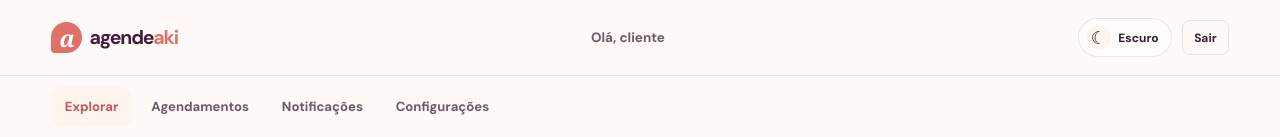
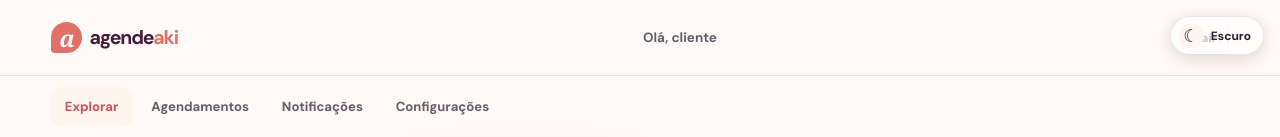
Before and after one commit to MatheusRodri/monorepo-agendeaki, a Next.js app in the folder frontend/: page /cliente/inicio in a window 1280 px wide. Shown: the top 137 px of the page. Built offline with nearby package versions, Linux system fonts and the light colour scheme; no server answers; a web font is replaced by a local one.

Commit message:
feat(ui): manter tema acessivel em todas as telas

```diff
--- a/frontend/app/layout.js
+++ b/frontend/app/layout.js
@@ -1,5 +1,6 @@
 import './globals.css';
 import RegistrarPwa from '../components/RegistrarPwa/RegistrarPwa';
+import AlternadorTema from '../components/AlternadorTema/AlternadorTema';
 import TelaManutencao from '../components/TelaManutencao/TelaManutencao';
 import ToastProvider from '../components/ToastProvider/ToastProvider';
 
@@ -22,6 +23,7 @@ export default function LayoutPrincipal({ children }) {
     <html lang="pt-BR">
       <body>
         <ToastProvider />
+        <AlternadorTema />
         {emManutencao ? <TelaManutencao /> : <><RegistrarPwa />{children}</>}
       </body>
     </html>
--- a/frontend/app/page.js
+++ b/frontend/app/page.js
@@ -1,4 +1,3 @@
-import AlternadorTema from '../components/AlternadorTema/AlternadorTema';
 import BotaoNavegacao from '../components/BotaoNavegacao/BotaoNavegacao';
 import CartaoInformacao from '../components/CartaoInformacao/CartaoInformacao';
 
@@ -35,7 +34,6 @@ export default function PaginaInicial() {
             <a href="#para-saloes">Para salões</a>
           </nav>
 
-          <AlternadorTema />
         </header>
 
         <div className="conteudo-limitado apresentacao__conteudo">
--- a/frontend/app/styles/inicial-apresentacao.css
+++ b/frontend/app/styles/inicial-apresentacao.css
@@ -86,6 +86,14 @@
   gap: .45rem;
   padding: .38rem .75rem .38rem .45rem;
   transition: background .2s ease, transform .2s ease;
+}
+
+.alternador-tema--global {
+  position: fixed;
+  right: 1rem;
+  top: 1rem;
+  z-index: 900;
+  box-shadow: 0 4px 16px rgb(0 0 0 / 14%);
 }
 
 .alternador-tema:hover {
--- a/frontend/components/AlternadorTema/AlternadorTema.js
+++ b/frontend/components/AlternadorTema/AlternadorTema.js
@@ -26,7 +26,7 @@ export default function AlternadorTema() {
     <button
       aria-label={temaEscuro ? 'Ativar tema claro' : 'Ativar tema escuro'}
       aria-pressed={temaEscuro}
-      className="alternador-tema"
+      className="alternador-tema alternador-tema--global"
       onClick={alternarTema}
       type="button"
     >
--- a/frontend/components/AreaSalao/AreaSalao.js
+++ b/frontend/components/AreaSalao/AreaSalao.js
@@ -3,7 +3,6 @@
 import Link from 'next/link';
 import { useRouter } from 'next/navigation';
 import { Fragment, useCallback, useEffect, useRef, useState } from 'react';
-import AlternadorTema from '../AlternadorTema/AlternadorTema';
 import CampoSenha from '../CampoSenha/CampoSenha';
 import FormularioFilial from '../FormularioFilial/FormularioFilial';
 import DisponibilidadeSalao from '../DisponibilidadeSalao/DisponibilidadeSalao';
@@ -274,7 +273,6 @@ export default function AreaSalao({ secao }) {
             </button>
           )}
           <Link className={['botao-assinatura', secao === 'assinatura' && 'botao-assinatura--ativo', assinante && 'botao-assinatura--assinante'].filter(Boolean).join(' ')} href="/salao/assinatura">{assinante ? 'Assinante' : 'Assinatura'}</Link>
-          <AlternadorTema />
           <button className="botao-secundario botao-sair-area" disabled={saindo} onClick={sairDaConta} type="button">{saindo ? 'Saindo...' : 'Sair'}</button>
         </div>
       </header>
--- a/frontend/components/CabecalhoCliente/CabecalhoCliente.js
+++ b/frontend/components/CabecalhoCliente/CabecalhoCliente.js
@@ -3,7 +3,6 @@
 import Link from 'next/link';
 import { useRouter } from 'next/navigation';
 import { useEffect, useState } from 'react';
-import AlternadorTema from '../AlternadorTema/AlternadorTema';
 import { requisitarApi } from '../../utils/api';
 import { limparSessao, obterTokenAcesso } from '../../utils/respostaApi';
 
@@ -35,5 +34,5 @@ export default function CabecalhoCliente({ secao }) {
     finally { limparSessao('cliente'); roteador.replace('/cliente'); }
   }
 
-  return <><header className="cabecalho-area cabecalho-cliente"><Link aria-label="AgendeAki: página inicial" className="marca" href="/"><span aria-hidden="true" className="marca__simbolo">a</span><span>agende<span>aki</span></span></Link><p className="titulo-area-cliente">Olá, {nome}</p><div className="cabecalho-cliente__acoes"><AlternadorTema /><button className="botao-secundario botao-sair-area" disabled={saindo} onClick={sair} type="button">{saindo ? 'Saindo...' : 'Sair'}</button></div></header><nav aria-label="Navegação do cliente" className="menu-cliente">{navegacao.map(([chave, titulo, caminho]) => <Link className={secao === chave ? 'menu-cliente__ativo' : ''} href={caminho} key={chave}>{titulo}{chave === 'notificacoes' && notificacoesNaoLidas > 0 && <span aria-label={`${notificacoesNaoLidas} não lidas`} className="menu-cliente__contador">{notificacoesNaoLidas > 99 ? '99+' : notificacoesNaoLidas}</span>}</Link>)}</nav></>;
+  return <><header className="cabecalho-area cabecalho-cliente"><Link aria-label="AgendeAki: página inicial" className="marca" href="/"><span aria-hidden="true" className="marca__simbolo">a</span><span>agende<span>aki</span></span></Link><p className="titulo-area-cliente">Olá, {nome}</p><div className="cabecalho-cliente__acoes"><button className="botao-secundario botao-sair-area" disabled={saindo} onClick={sair} type="button">{saindo ? 'Saindo...' : 'Sair'}</button></div></header><nav aria-label="Navegação do cliente" className="menu-cliente">{navegacao.map(([chave, titulo, caminho]) => <Link className={secao === chave ? 'menu-cliente__ativo' : ''} href={caminho} key={chave}>{titulo}{chave === 'notificacoes' && notificacoesNaoLidas > 0 && <span aria-label={`${notificacoesNaoLidas} não lidas`} className="menu-cliente__contador">{notificacoesNaoLidas > 99 ? '99+' : notificacoesNaoLidas}</span>}</Link>)}</nav></>;
 }
--- a/frontend/components/FormularioAutenticacao/FormularioAutenticacao.js
+++ b/frontend/components/FormularioAutenticacao/FormularioAutenticacao.js
@@ -182,5 +182,5 @@ function ModalDocumentoLegal({ aoFechar, carregando, documento, erro, onRetry, t
 }
 
 function DadosCadastrais({ aoMudar, dados, perfil }) {
-  return <><label className="campo-formulario"><span>{perfil === 'salao' ? 'Nome do responsável' : 'Seu nome'}</span><input autoComplete="name" name="nome" onChange={aoMudar} required value={dados.nome} /></label>{perfil === 'salao' && <><label className="campo-formulario"><span>Nome do salão</span><input name="nomeSalao" onChange={aoMudar} required value={dados.nomeSalao} /></label><label className="campo-formulario"><span>Telefone do responsável</span><input autoComplete="tel" inputMode="numeric" name="telefoneResponsavel" onChange={aoMudar} placeholder="(00) 00000-0000" required value={dados.telefoneResponsavel} /></label></>}<label className="campo-formulario"><span>Data de nascimento</span><input inputMode="numeric" maxLength="10" name="dataNascimento" onChange={aoMudar} placeholder="DD/MM/AAAA" required value={dados.dataNascimento} /></label>{perfil === 'cliente' ? <label className="campo-formulario"><span>CPF</span><input inputMode="numeric" name="cpf" onChange={aoMudar} placeholder="000.000.000-00" required value={dados.cpf} /></label> : <label className="campo-formulario"><span>CNPJ da empresa</span><input autoComplete="organization" name="documento" onChange={aoMudar} placeholder="AA.AAA.AAA/AAAA-00" required value={dados.documento} /></label>}</>;
+  return <><label className="campo-formulario"><span>{perfil === 'salao' ? 'Nome do responsável' : 'Seu nome'}</span><input autoComplete="name" name="nome" onChange={aoMudar} placeholder={perfil === 'salao' ? 'Ex.: Maria da Silva' : 'Ex.: João da Silva'} required value={dados.nome} /></label>{perfil === 'salao' && <><label className="campo-formulario"><span>Nome do salão</span><input name="nomeSalao" onChange={aoMudar} placeholder="Ex.: Studio Bella" required value={dados.nomeSalao} /></label><label className="campo-formulario"><span>Telefone do responsável</span><input autoComplete="tel" inputMode="numeric" name="telefoneResponsavel" onChange={aoMudar} placeholder="(00) 00000-0000" required value={dados.telefoneResponsavel} /></label></>}<label className="campo-formulario"><span>Data de nascimento</span><input inputMode="numeric" maxLength="10" name="dataNascimento" onChange={aoMudar} placeholder="DD/MM/AAAA" required value={dados.dataNascimento} /></label>{perfil === 'cliente' ? <label className="campo-formulario"><span>CPF</span><input inputMode="numeric" name="cpf" onChange={aoMudar} placeholder="000.000.000-00" required value={dados.cpf} /></label> : <label className="campo-formulario"><span>CNPJ da empresa</span><input autoComplete="organization" name="documento" onChange={aoMudar} placeholder="AA.AAA.AAA/AAAA-00" required value={dados.documento} /></label>}</>;
 }
```
